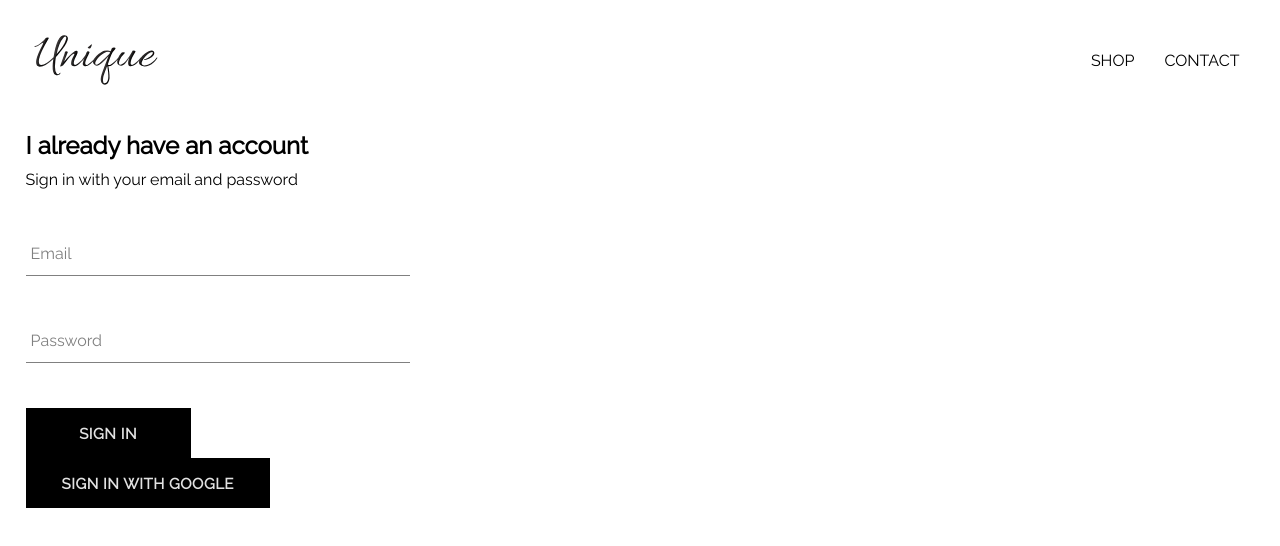
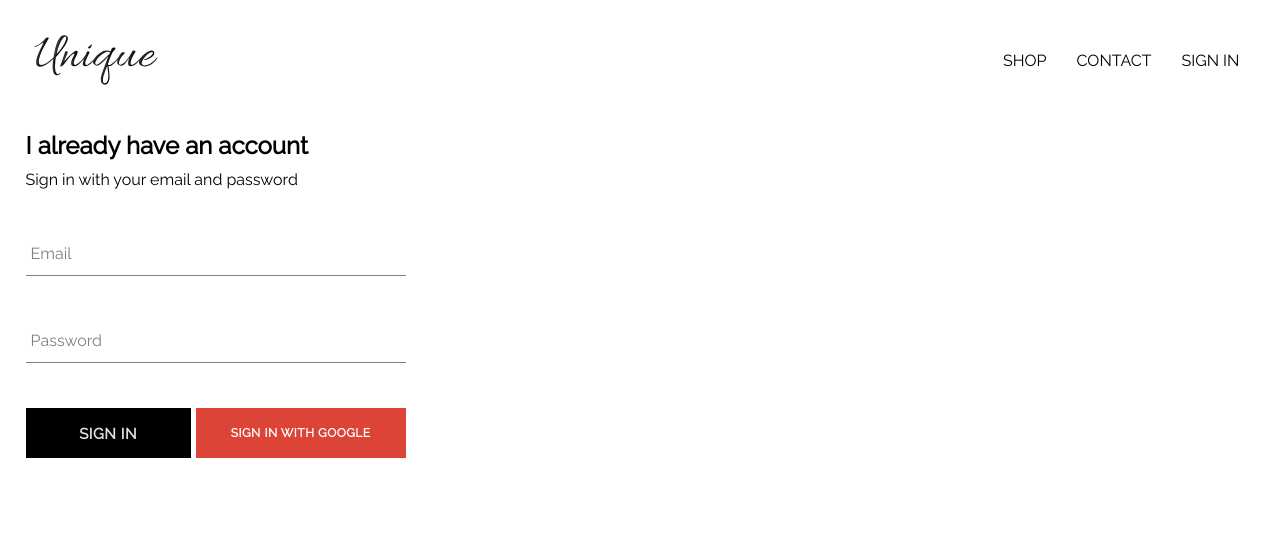
Before and after one commit to Jolene986/unique-shop, a React (Create React App) app: page /signin in a window 1280 px wide. Shown: the top 546 px of the page. Built offline with nearby package versions, Linux system fonts and the light colour scheme; no server answers.

Commit message:
sign out added

```diff
--- a/src/App.js
+++ b/src/App.js
@@ -24,7 +24,7 @@
 
     return (
       <div className="App">
-        <Header />
+        <Header currentUser={this.state.currentUser}/>
         <Switch>
           <Route exact path="/" component={HomePage} />
           <Route exact path="/shop" component={Shop} />
--- a/src/components/custom-button/custom-button.js
+++ b/src/components/custom-button/custom-button.js
@@ -1,9 +1,9 @@
 import React from 'react'
 import './custom-button.styles.scss'
 
-const CustomButton = ({children, ...otherProps}) => {
+const CustomButton = ({children, isGoogleButton, ...otherProps}) => {
   return (
-  <button className='custom-button' {...otherProps}>{children}</button>
+  <button className={`${isGoogleButton ? 'google-button' : ''} custom-button `} {...otherProps}>{children}</button>
   )
 }
 
--- a/src/components/header/header.js
+++ b/src/components/header/header.js
@@ -2,8 +2,9 @@
 import './header.styles.scss'
 import { Link } from 'react-router-dom';
 import {ReactComponent as Logo} from '../../logo.svg'
+import {auth} from '../../firebase/firebase.utils'
 
-const Header = () => {
+const Header = ({currentUser}) => {
   return (
     <div className='header'>
       <Link className='logo-container' to='/'>
@@ -16,6 +17,9 @@
       <Link className='option' to='/shop'>
         CONTACT
       </Link>
+      {
+        currentUser? (<div className='option' onClick={()=> auth.signOut()}>SIGN OUT</div>):(<Link className='option' to='/signin'>SIGN IN</Link>)
+      }
       </div>
     </div>
   )
--- a/src/components/sign-in/sign-in.js
+++ b/src/components/sign-in/sign-in.js
@@ -41,7 +41,7 @@
           />
           <div className="buttons">
             <CustomButton type="submit">Sign in</CustomButton>
-            <CustomButton onClick={signInWithGoogle}>
+            <CustomButton onClick={signInWithGoogle} isGoogleButton>
               Sign in with Google
             </CustomButton>
           </div>
--- a/src/components/sign-in/sign-in.styles.scss
+++ b/src/components/sign-in/sign-in.styles.scss
@@ -1,8 +1,12 @@
 .sign-in {
-  width: 30vw;
+  width: 380px;
   display:flex;
   flex-direction: column;
   .title {
     margin:10px 0;
   }
+  .buttons {
+    display: flex;
+    justify-content: space-between;
+  }
 }
```
